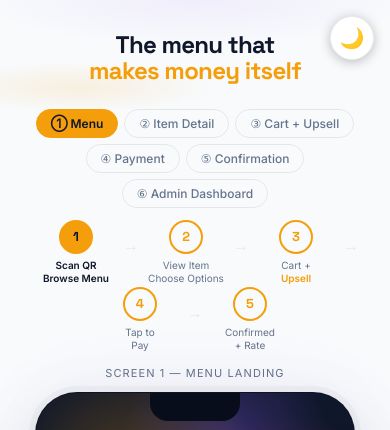
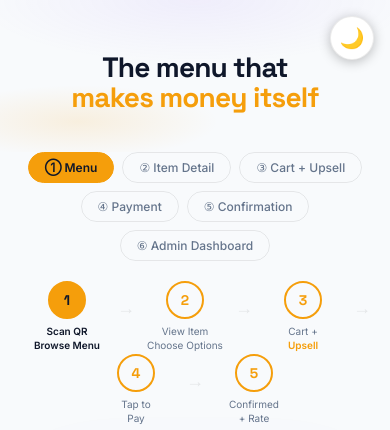
Before and after one commit to kishore0549/tableturn-demo, a website: page public/index.html in a window 390 px wide. Shown: the top 430 px of the page. Drawn offline with Linux system fonts and the light colour scheme.

Commit message:
Increase section padding and enlarge hero for better visual appeal
- Hero: 52px top padding, h1 clamp(28-52px), tag 7px/18px, better spacing
- Tabs: 20px bottom gap, 7px/16px pill
- Flow: 22px bottom margin, 38px circles, 96px step width, 18px arrows
- Demo stage: 48px bottom padding, phone-label 12px margin

Co-Authored-By: Claude Sonnet 4.6 <noreply@anthropic.com>

```diff
--- a/public/index.html
+++ b/public/index.html
@@ -100,7 +100,7 @@ body {
 /* ── HERO ── */
 .hero {
   text-align: center;
-  padding: 32px 20px 16px;
+  padding: 52px 20px 28px;
   position: relative;
   overflow: hidden;
 }
@@ -118,31 +118,31 @@ body {
     radial-gradient(ellipse 60% 40% at 20% 80%, rgba(245,158,11,0.12) 0%, transparent 60%);
 }
 .hero-tag {
-  display:inline-flex; align-items:center; gap:6px;
+  display:inline-flex; align-items:center; gap:7px;
   background: rgba(245,158,11,0.10); border: 1px solid rgba(245,158,11,0.25);
-  border-radius:100px; padding:5px 14px;
-  font-size:11px; letter-spacing:0.08em; color: var(--lime);
-  text-transform:uppercase; margin-bottom:12px;
+  border-radius:100px; padding:7px 18px;
+  font-size:12px; letter-spacing:0.08em; color: var(--lime);
+  text-transform:uppercase; margin-bottom:18px;
   backdrop-filter: blur(12px);
 }
 .hero-tag span { width:6px; height:6px; border-radius:50%; background:var(--lime); animation:pulse 2s infinite; }
 @keyframes pulse { 0%,100%{opacity:1;transform:scale(1)} 50%{opacity:0.4;transform:scale(0.8)} }
 .hero h1 {
   font-family:'Space Grotesk',sans-serif; font-weight:800;
-  font-size:clamp(24px,3.5vw,42px); line-height:1.1;
-  letter-spacing:-0.03em; margin-bottom:8px;
+  font-size:clamp(28px,4vw,52px); line-height:1.08;
+  letter-spacing:-0.03em; margin-bottom:12px;
   color: var(--text);
 }
 .hero h1 em { font-style:normal; color:var(--lime); }
-.hero p { color:var(--muted); font-size:13px; max-width:480px; margin:0 auto 12px; line-height:1.5; }
+.hero p { color:var(--muted); font-size:14px; max-width:480px; margin:0 auto 16px; line-height:1.6; }
 
 /* ── SCREEN TABS ── */
 .screen-tabs {
-  display:flex; gap:6px; justify-content:center; flex-wrap:wrap;
-  padding:0 16px 12px;
+  display:flex; gap:8px; justify-content:center; flex-wrap:wrap;
+  padding:0 16px 20px;
 }
 .tab {
-  padding:6px 14px; border-radius:100px; font-size:12px; font-weight:500;
+  padding:7px 16px; border-radius:100px; font-size:12px; font-weight:500;
   cursor:pointer; transition:all 0.2s;
   border:1.5px solid var(--border);
   background:transparent; color:var(--muted);
@@ -153,34 +153,34 @@ body {
 
 /* ── FLOW SECTION ── */
 .flow-section {
-  max-width:900px; margin:0 auto 14px; padding:0 16px;
+  max-width:900px; margin:0 auto 22px; padding:0 16px;
   text-align:center;
 }
 .flow-steps { display:flex; align-items:center; justify-content:center; flex-wrap:wrap; gap:2px; }
 .flow-step {
-  display:flex; flex-direction:column; align-items:center; gap:5px;
-  width:90px;
+  display:flex; flex-direction:column; align-items:center; gap:6px;
+  width:96px;
 }
 .flow-num {
-  width:34px; height:34px; border-radius:50%;
+  width:38px; height:38px; border-radius:50%;
   border:2px solid var(--lime);
   display:flex; align-items:center; justify-content:center;
-  font-family:'Space Grotesk',sans-serif; font-size:13px; font-weight:800; color:var(--lime);
+  font-family:'Space Grotesk',sans-serif; font-size:14px; font-weight:800; color:var(--lime);
   transition: background 0.25s, color 0.25s;
 }
 .flow-step.active .flow-num { background:var(--lime); color:var(--navy); }
 .flow-step.active .flow-step-label { color:var(--text); font-weight:600; }
-.flow-step-label { font-size:10px; color:var(--muted); text-align:center; line-height:1.3; transition:color 0.25s; }
-.flow-arrow { color:var(--border); font-size:16px; margin-bottom:14px; }
+.flow-step-label { font-size:10px; color:var(--muted); text-align:center; line-height:1.35; transition:color 0.25s; }
+.flow-arrow { color:var(--border); font-size:18px; margin-bottom:18px; }
 
 /* ── PHONE FRAME ── */
 .demo-stage {
   display:flex; justify-content:center; align-items:flex-start;
-  gap:24px; padding:0 20px 32px; flex-wrap:wrap;
+  gap:24px; padding:0 20px 48px; flex-wrap:wrap;
 }
 .phone-wrap { position:relative; flex-shrink:0; }
 .phone-label {
-  text-align:center; margin-bottom:10px;
+  text-align:center; margin-bottom:12px;
   font-size:11px; letter-spacing:0.10em; text-transform:uppercase;
   color:var(--muted); min-height:16px;
 }
```
